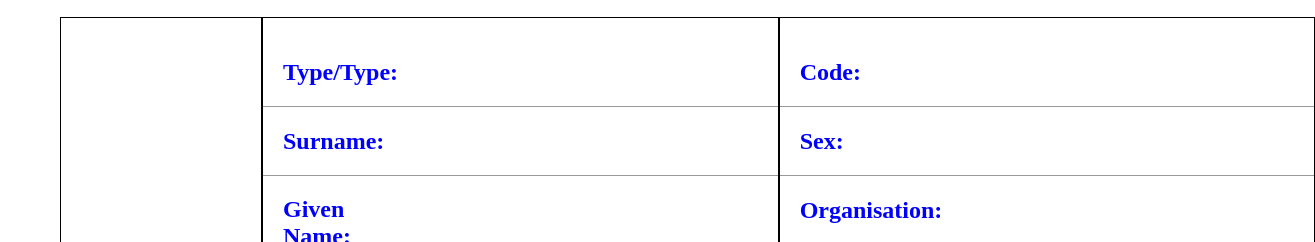
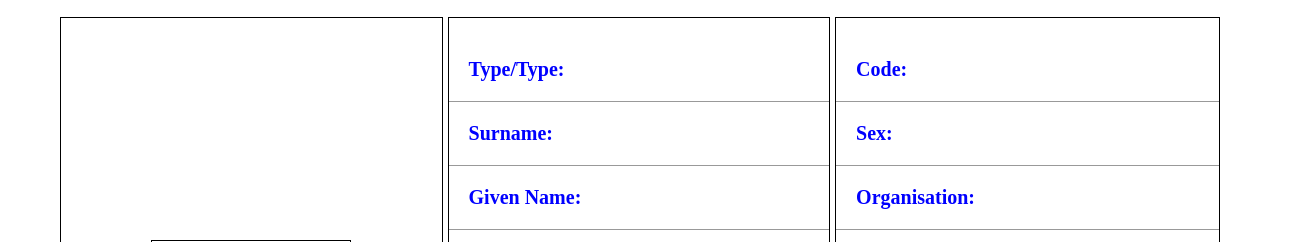
Before and after one commit to krmukesh1/Passport-form, a plain HTML site: page index.html in a window 1280 px wide. Shown: the part 171-413 px from the top of the page, 1315 px wide, since content can reach past the window. Drawn offline with Linux system fonts and the light colour scheme.

Commit message:
added codes

```diff
--- a/style.css
+++ b/style.css
@@ -83,6 +83,17 @@ input::placeholder {
 :focus-visible {
   outline: 0;
 }
+@media (max-width: 1600px) {
+  input {
+    border: 0;
+    width: 14rem;
+    font-size: 20px;
+  }
+
+  label {
+    font-size: 20px;
+  }
+}
 @media (max-width: 767px) {
   nav {
     background: blue;
@@ -113,8 +124,6 @@ input::placeholder {
     flex-direction: column;
   }
 
-  element.style {
-  }
   label {
     font-size: 16px;
   }
```
